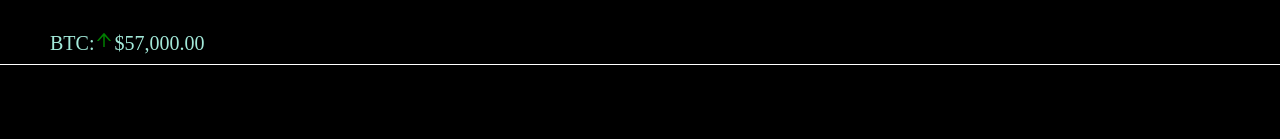
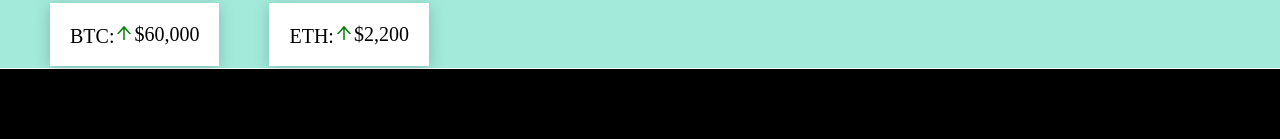
Before and after one commit to Criscosmoes/CryptoPad, a React (Create React App) app in the folder client/: page / in a window 1280 px wide. Shown: the top 139 px of the page. Built offline with nearby package versions, Linux system fonts and the light colour scheme; no server answers.

Commit message:
updated styling for ticker and news

```diff
--- a/client/src/components/Article.js
+++ b/client/src/components/Article.js
@@ -25,8 +25,11 @@ const StyledArticleContainer = styled.div`
     padding: 3rem;
 
     .card {
-    background-color: #2b2d42;
-    color: white;
+
+        background-color: #74EBD5;
+        background-image: linear-gradient(90deg, #74EBD5 0%, #9FACE6 100%);
+
+        color: white;
     }
 
 
@@ -54,16 +57,12 @@ const useStyles = makeStyles({
   root: {
 
   },
-  bullet: {
-    display: 'inline-block',
-    margin: '0 2px',
-    transform: 'scale(0.8)',
-  },
   title: {
-    fontSize: 14,
+    fontSize: 25,
+    color: "#d8e2dc",
   },
   pos: {
-    marginBottom: 12,
+    marginBottom: 3,
   },
 });
 
@@ -71,10 +70,8 @@ export const Article = ({ datePublished, name, provider, url, category }) => {
     const [faveAdded, setFaveAdded] = useState(false);
 
     const classes = useStyles();
-    const bull = <span className={classes.bullet}>•</span>;
 
     const toggleFavorite = () => {
-        console.log('favorite clicked')
         setFaveAdded(!faveAdded)
     }
 
@@ -82,7 +79,7 @@ export const Article = ({ datePublished, name, provider, url, category }) => {
         <StyledArticleContainer>
             <Card variant="outlined" className="card">
                 <CardContent>
-                    <Typography className={classes.title} style={{color: "#ffc300"}} gutterBottom>
+                    <Typography className={classes.title} gutterBottom>
                     {provider[0].name}
                     </Typography>
                     <Typography variant="h5" component="h2">
--- a/client/src/components/Header.js
+++ b/client/src/components/Header.js
@@ -1,22 +1,34 @@
 import React from 'react'
 import { connect } from 'react-redux'
 import styled from 'styled-components';
-
-
 import TickerBox from "./TickerBox";
 
-
-
-
 const StyledHeaderContainer = styled.header`
-    background-color: #654321;
+    /* background-color: #654321; */
+    display: flex;
     min-height: 8vh;
+    /* min-width: 100vw; */
 `
 
 export const Header = (props) => {
+
+    const fakeCoinData = [
+        {
+            symbol: "BTC",
+            price: "60,000"
+        },
+        {
+            symbol: "ETH",
+            price: "2,200"
+        },
+
+    ]
+
     return (
         <StyledHeaderContainer>
-            <TickerBox />
+            {fakeCoinData.map(coin => (
+                <TickerBox coin={coin} />
+            ))}
         </StyledHeaderContainer>
     )
 }
--- a/client/src/components/TickerBox.js
+++ b/client/src/components/TickerBox.js
@@ -4,13 +4,26 @@ import styled from 'styled-components';
 import { AiOutlineArrowUp } from "react-icons/ai"
 const StyledTickerContainer = styled.div`
     display: flex;
-    align-items: baseline;
+    justify-content: flex-start;
+    align-items: center;
+    min-height: 8vh;
     font-size: 2rem;
-    padding-top: 3rem;
+    /* padding-top: 3rem; */
     padding-left: 5rem;
-    min-height: 8vh;
-    background-color: #000000;
+    /* background-color: #14213d; */
+
     color: #a3eada;
+    .ticker-card {
+        color: black;
+        padding: 2rem;
+        margin-top: .25rem;
+        margin-bottom: .25rem;
+        display: flex;
+        justify-content: center;
+        align-items: center;
+        background-color: white;
+        box-shadow: 0px 3px 15px rgba(0,0,0,0.2);
+    }
     #ticker-symbol {
 
     }
@@ -19,16 +32,19 @@ const StyledTickerContainer = styled.div`
         color: green;
     }
     #price {
-        color: #a3eada;
+        color: black;
     }
 
 `
 
 export const TickerBox = (props) => {
+    const { coin } = props;
     return (
         <StyledTickerContainer>
-            <div id="ticker-symbol">BTC:<AiOutlineArrowUp id="icon"/></div>
-            <div id="price"><p>$57,000.00</p></div>
+            <div className="ticker-card">
+                <div id="ticker-symbol">{coin.symbol}:<AiOutlineArrowUp id="icon"/></div>
+                <div id="price"><p>${coin.price}</p></div>
+            </div>
         </StyledTickerContainer>
     )
 }
```
